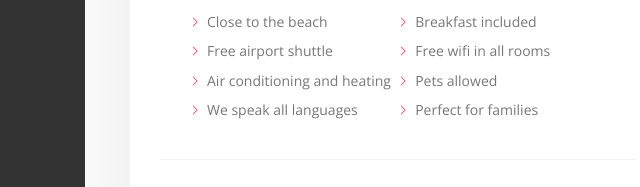
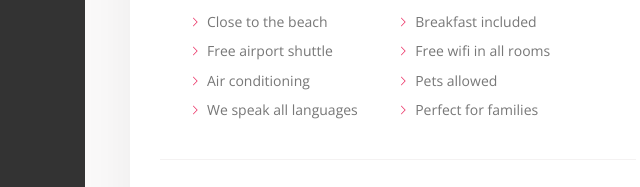
Before and after one commit to Aiwe30/trillo, a website: page index.html in a window 1280 px wide. Shown: the part 859-1046 px from the top of the page, 171-811 px from the left. Drawn offline with nearby package versions, Linux system fonts and the light colour scheme.

Commit message:
index-html: update link text

```diff
--- a/index.html
+++ b/index.html
@@ -138,7 +138,7 @@
                                 <li class="list__item">Breakfast included</li>
                                 <li class="list__item">Free airport shuttle</li>
                                 <li class="list__item">Free wifi in all rooms</li>
-                                <li class="list__item">Air conditioning and heating</li>
+                                <li class="list__item">Air conditioning</li>
                                 <li class="list__item">Pets allowed</li>
                                 <li class="list__item">We speak all languages</li>
                                 <li class="list__item">Perfect for families</li>
```
